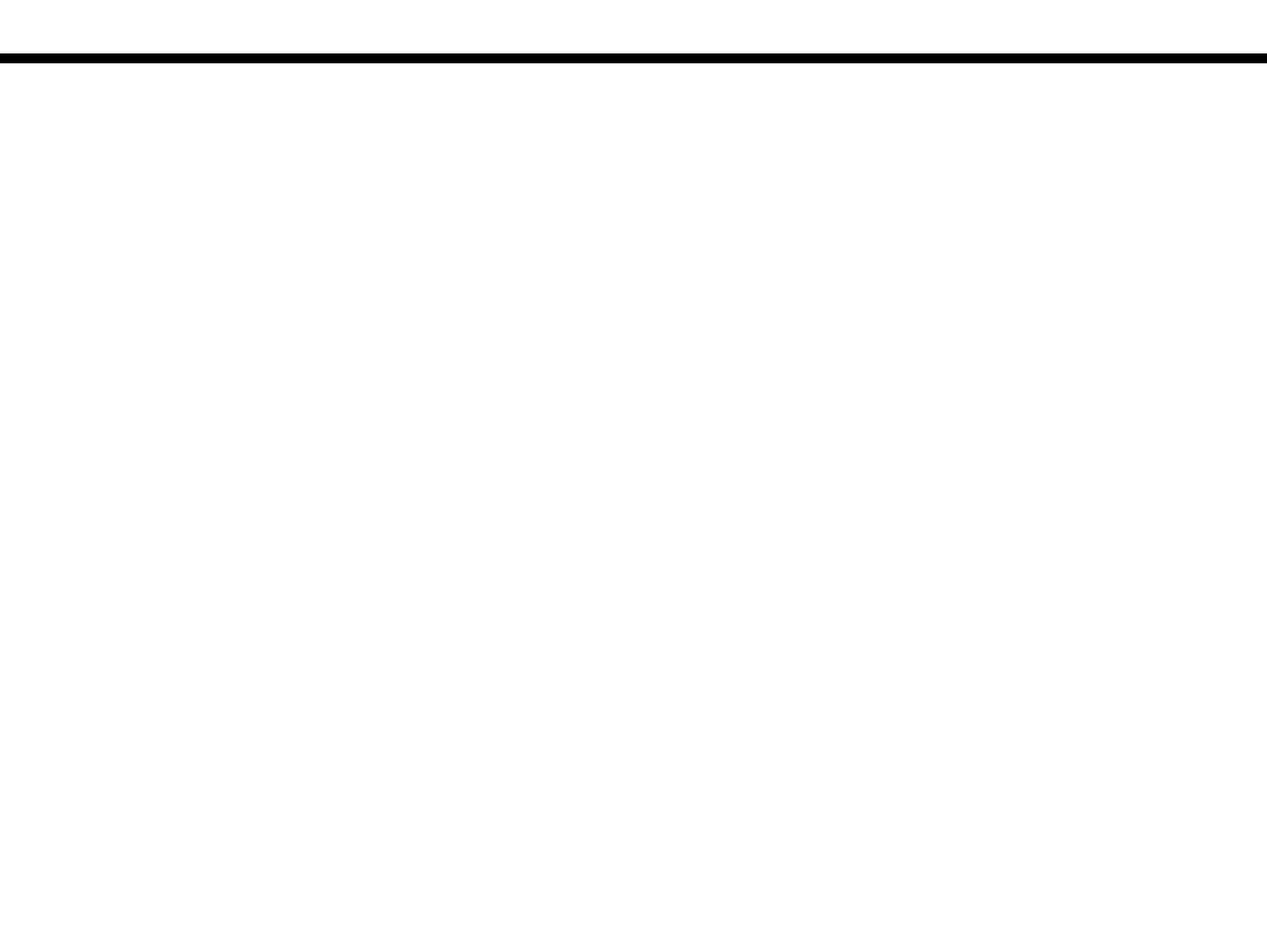
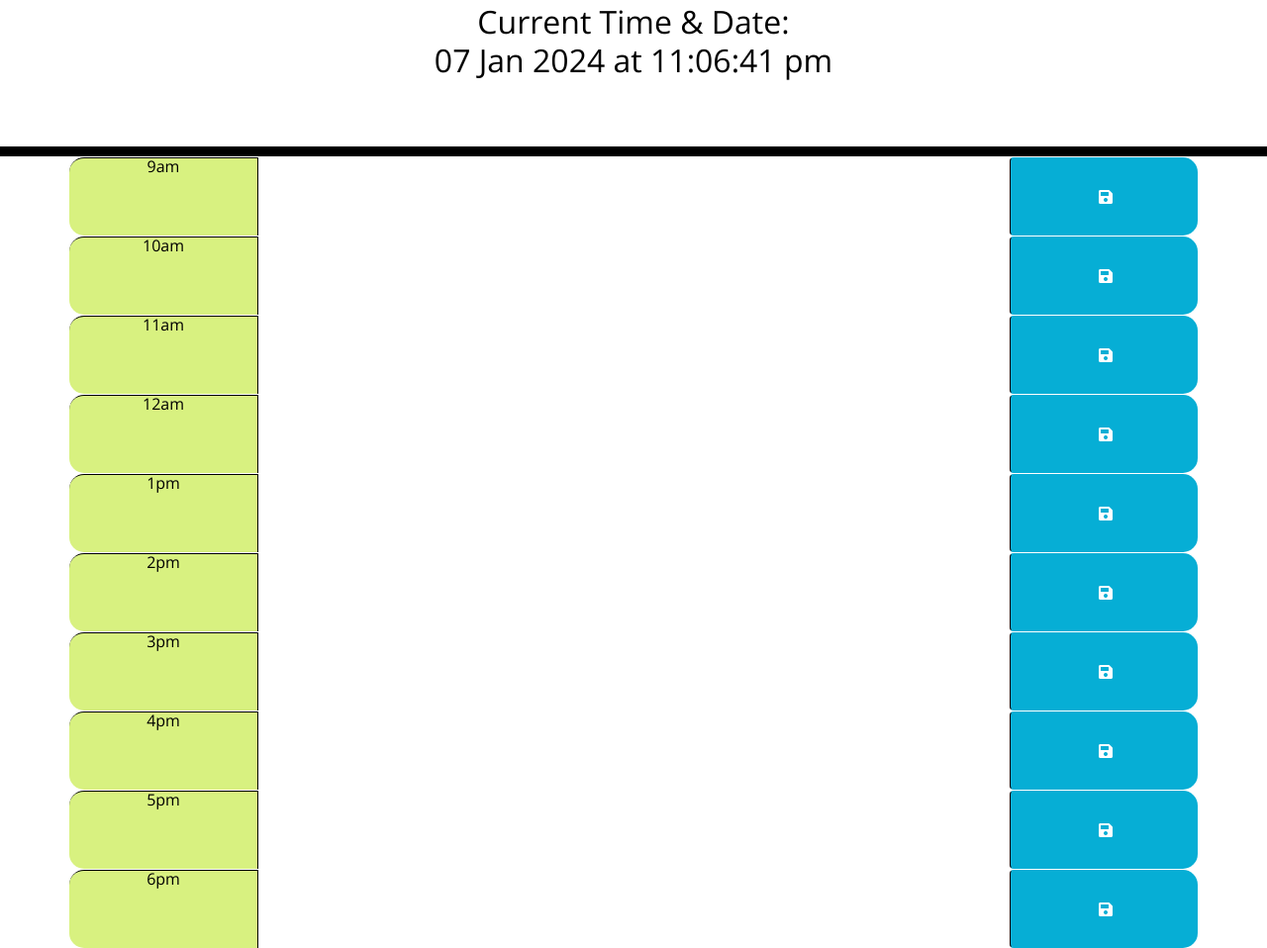
Before and after one commit to elismountain/Olga-Daily-Planner-App, a plain HTML site: page index.html in a window 1280 px wide. Shown: the part 187-1145 px from the top of the page at 99% size. Before the commit the page ends 800 px from the top, so only its background shows below. Drawn offline with nearby package versions, Linux system fonts and the light colour scheme; files that its build step writes are made by us from their sources.

Commit message:
added html and css

```diff
--- /dev/null
+++ b/assets/script.js
@@ -0,0 +1,21 @@
+// $(document).ready(function(){
+
+//     function displayTime() {
+//         $('#currentDay').text(dayjs().format
+//         ('dddd, MMMM D, YYYY'))
+//         $('#currentTime').text(dayjs().format
+//         ('h:mm:ss'))
+//     }
+// })
+
+// // displayTime();
+
+const timeDisplayEl = $('#time-display');
+
+
+function displayTime() {
+    const rightNow = dayjs().format('DD MMM YYYY [at] hh:mm:ss a');
+    timeDisplayEl.text(rightNow);
+  }
+
+  setInterval(displayTime);
--- a/assets/style.css
+++ b/assets/style.css
@@ -38,9 +38,13 @@ header {
 }
 
 .hour {
-  background-color: #ffffff;
+  background-color: #d8f180;
   color: #000000;
-  border-top: 1px dashed #000000;
+  border-top: 1px solid black;
+  border-bottom-left-radius: 15px;
+  border-top-left-radius: 15px;
+  border-left: #000000;
+
 }
 
 .past {
--- a/index.html
+++ b/index.html
@@ -4,12 +4,9 @@
     <meta charset="UTF-8" />
     <meta name="viewport" content="width=device-width, initial-scale=1.0" />
     <meta http-equiv="X-UA-Compatible" content="ie=edge" />
-    <link
-      href="https://cdn.jsdelivr.net/npm/bootstrap@5.3.0-alpha3/dist/css/bootstrap.min.css"
-      rel="stylesheet"
-      integrity="sha384-KK94CHFLLe+nY2dmCWGMq91rCGa5gtU4mk92HdvYe+M/SXH301p5ILy+dN9+nJOZ"
-      crossorigin="anonymous"
-      />
+    <link rel="stylesheet" href="https://cdn.jsdelivr.net/npm/bootstrap@4.3.1/dist/css/bootstrap.min.css"
+    integrity="sha384-ggOyR0iXCbMQv3Xipma34MD+dH/1fQ784/j6cY/iJTQUOhcWr7x9JvoRxT2MZw1T"
+    crossorigin="anonymous">
     <link
       rel="stylesheet"
       href="https://use.fontawesome.com/releases/v5.8.1/css/all.css"
@@ -20,7 +17,7 @@
       href="https://fonts.googleapis.com/css?family=Open+Sans&display=swap"
       rel="stylesheet"
     />
-    <link rel="stylesheet" href="style.css" />
+    <link rel="stylesheet" href="assets/style.css" />
     <title>Work Day Scheduler</title>
   </head>
 
@@ -29,12 +26,69 @@
       <h1 class="display-3">Work Day Scheduler</h1>
       <p class="lead">A simple calendar app for scheduling your work day</p>
       <p id="currentDay" class="lead"></p>
+      <div class="container text-center">
+        <h2>Current Time &amp; Date: <br /> <span id="time-display">00:00:00</span></h2>
+      </div>
     </header>
+
     <div class="container">
+      <div id="9" class="row time-block">
+        <div class="col-md-2 hour">9am</div>
+        <textarea class="col-md-8 description">  </textarea>
+        <button class="btn saveBtn col-md-2"> <i class="fas fa-save"></i></button>
+      </div>
+      <div class="row time-block">
+        <div id="10" class="col-md-2 hour">10am</div>
+        <textarea class="col-md-8 description">  </textarea>
+        <button class="btn saveBtn col-md-2"> <i class="fas fa-save"></i></button>
+      </div>
+      <div class="row time-block">
+        <div id="11" class="col-md-2 hour">11am</div>
+        <textarea class="col-md-8 description">  </textarea>
+        <button class="btn saveBtn col-md-2"> <i class="fas fa-save"></i></button>
+      </div>
+      <div class="row time-block">
+        <div id="12" class="col-md-2 hour">12am</div>
+        <textarea class="col-md-8 description">  </textarea>
+        <button class="btn saveBtn col-md-2"> <i class="fas fa-save"></i></button>
+      </div>
+      <div class="row time-block">
+        <div id="13" class="col-md-2 hour ">1pm
+        </div>
+        <textarea class="col-md-8 description">  </textarea>
+        <button class="btn saveBtn col-md-2"> <i class="fas fa-save"></i></button>
+      </div>
+      <div class="row time-block">
+        <div id="11" class="col-md-2 hour">2pm</div>
+        <textarea class="col-md-8 description">  </textarea>
+        <button class="btn saveBtn col-md-2"> <i class="fas fa-save"></i></button>
+      </div>
+      <div class="row time-block">
+        <div id="12" class="col-md-2 hour">3pm</div>
+        <textarea class="col-md-8 description">  </textarea>
+        <button class="btn saveBtn col-md-2"> <i class="fas fa-save"></i></button>
+      </div>
+      <div class="row time-block">
+        <div id="13" class="col-md-2 hour ">4pm</div>
+        <textarea class="col-md-8 description">  </textarea>
+        <button class="btn saveBtn col-md-2"> <i class="fas fa-save"></i></button>
+      </div>
+      <div class="row time-block">
+        <div id="12" class="col-md-2 hour">5pm</div>
+        <textarea class="col-md-8 description">  </textarea>
+        <button class="btn saveBtn col-md-2"> <i class="fas fa-save"></i></button>
+      </div>
+      <div class="row time-block">
+        <div id="13" class="col-md-2 hour ">6pm</div>
+        <textarea class="col-md-8 description">  </textarea>
+        <button class="btn saveBtn col-md-2"> <i class="fas fa-save"></i></button>
+      </div>
       <!-- Timeblocks go here -->
     </div>
 
     <script src="https://cdnjs.cloudflare.com/ajax/libs/jquery/3.2.1/jquery.min.js"></script>
     <script src="https://cdn.jsdelivr.net/npm/dayjs@1/dayjs.min.js"></script>
+    <script src="https://cdnjs.cloudflare.com/ajax/libs/moment.js/2.27.0/moment.min.js"></script>
+    <script src="assets/script.js"></script>
   </body>
 </html>
```
